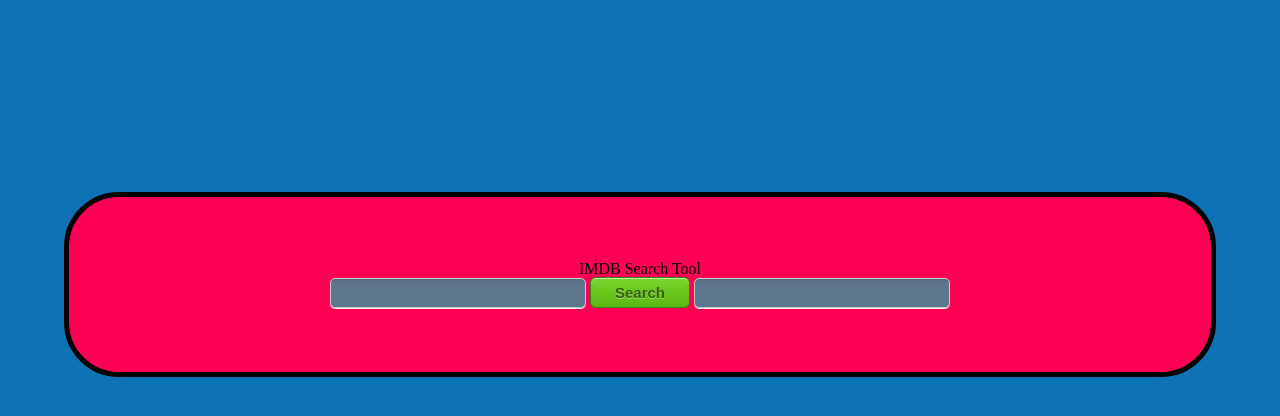
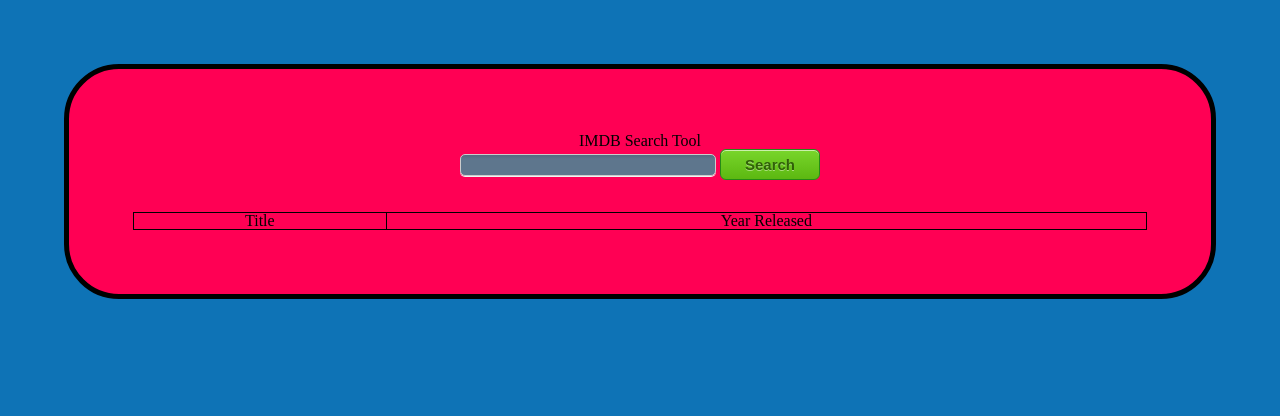
Before and after one commit to Trav84/Day-14, a website: page app/index.html in a window 1280 px wide. Drawn offline with nearby package versions, Linux system fonts and the light colour scheme; files that its build step writes are made by us from their sources; no server answers.

Commit message:
Function 3 done

```diff
--- a/app/index.html
+++ b/app/index.html
@@ -33,11 +33,19 @@
 
         <input type='text' class='input' id='searchBox'>
 
-        <button class ='myButton' >
+        <button class ='myButton'>
             Search
         </button>
 
-        <input type='text' class='input' id='resultBox'>
+       <!--  <input type='text' class='input' id='resultBox'> -->
+        <div >
+            <table style="width:100%" class ="table">
+                <tr>
+                    <th>Title</th>
+                    <th>Year Released</th>
+                </tr>
+            </table>
+        </div>
 
 
 
--- a/app/scripts/main.js
+++ b/app/scripts/main.js
@@ -14,9 +14,19 @@
 	}
 
 	function onResults(data) {
-		//$('#resultBox').val(data.Search[0].Title)
-		//$('#resultBox').val(data)
-		console.log(data)
+
+		var i = 0;
+		//$('#resultBox').val(data.Search[0].Title);
+		//$('#table1-1').html(data.Search[0].Title);
+		//$('#table1-2').html(data.Search[0].Year);
+
+		for(var key in data.Search) {
+			$('.table').append('<tr> <td>'+data.Search[i].Title+'</td> <td>'+data.Search[i].Year+'</td> </tr>');
+			i++;
+			console.log(data.Search[i]);
+		}
+
+
 	}
 
 	function searchMovie(query) {
@@ -29,8 +39,7 @@
 	}
 
 	$('.myButton').click(function(event) {
-		//$('#resultBox').val($('#searchBox').val())
+		//$('#resultBox').val(searchMovie($('#searchBox').val()));
 		searchMovie($('#searchBox').val());
-		//searchMovie($('#searchBox').val());
 	});
 }
--- a/app/styles/main.scss
+++ b/app/styles/main.scss
@@ -6,7 +6,7 @@
 }
 .main {
 	text-align:center;
-	margin-top:12em;
+	margin-top:4em;
 	margin-left: 4em;
 	margin-right: 4em;
 	border: 5px solid black;
@@ -14,16 +14,22 @@
 	padding: 4em 4em;
 	background-color:rgb(255,0,84);
 
+	.table {
+		margin-top:2em;
+	}
+
+	table, th, td {
+    border: 1px solid black;
+    border-collapse: collapse;
+
 }
-
-h1 {
 
 }
 
 .input {
     width: 250px;
     border: solid 1px #ccc;
-    height: 26px;
+   //height: 26px;
     background: #5E768D;
     background: -moz-linear-gradient(top, #546A7F 0%, #5E768D 20%);
     background: -webkit-gradient(linear, left top, left bottom, color-stop(0%, #546A7F), color-stop(20%, #5E768D));
```
